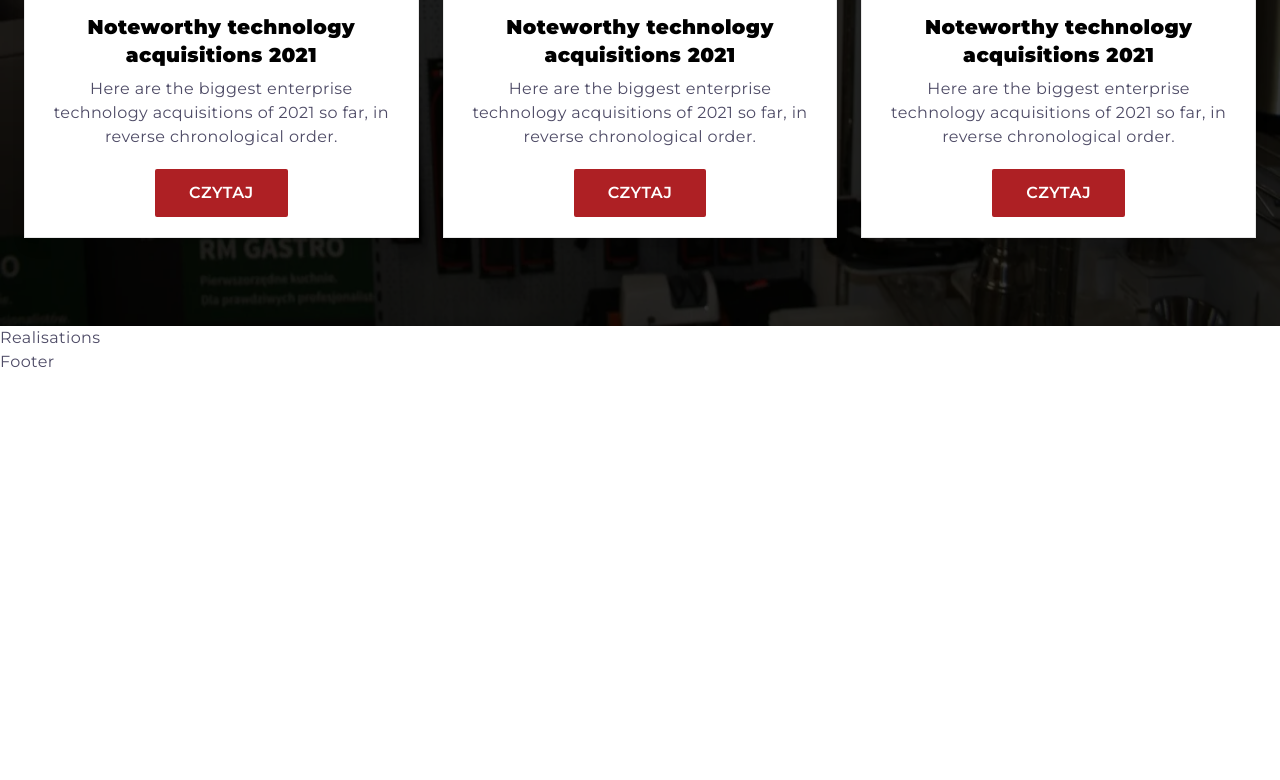
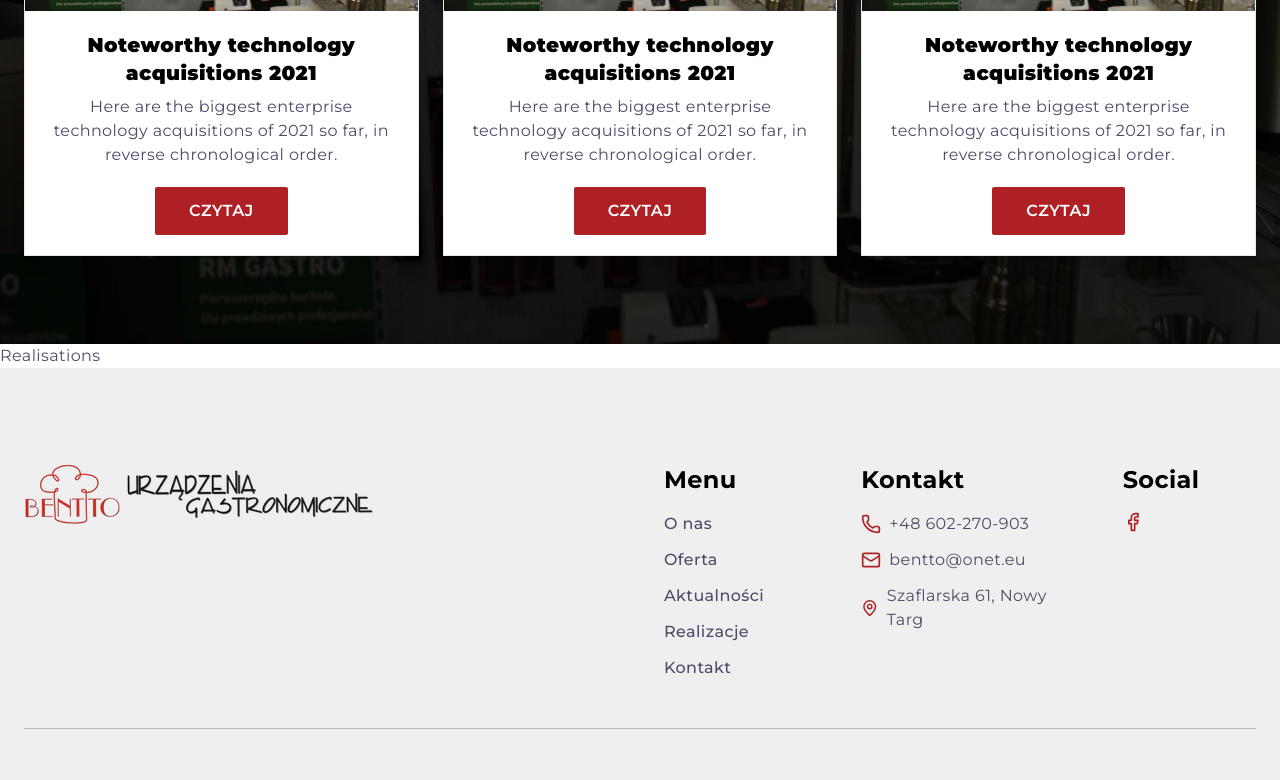
Before and after one commit to marekgacekdev45/bentto, a Next.js app: page / in a window 1280 px wide. Shown: the part 4456-5236 px from the top of the page. Before the commit the page ends 4830 px from the top, so only its background shows below. Built offline with nearby package versions, Linux system fonts and the light colour scheme.

Commit message:
create footer

```diff
--- a/components/brands-marquee.tsx
+++ b/components/brands-marquee.tsx
@@ -42,7 +42,7 @@ const brands = [
 
 const BrandsMarquee = () => {
 	return (
-		<Marquee autoFill  className='py-6'>
+		<Marquee autoFill  className='py-12'>
 			{brands.map(brand => (
 				<Image
 					key={brand.name}
@@ -52,7 +52,7 @@ const BrandsMarquee = () => {
 					alt={`logo firrmy ${brand.name}`}
 					quality={50}
 
-                     className='w-[100px] sm:w-[150px] md:w-[200px] h-[70px] sm:h-[75px] md:h-[100px] object-contain mx-4 md:mx-6'
+                     className='w-[100px]  h-[70px]  object-contain mx-4 md:mx-6'
 				/>
 			))}
 		</Marquee>
--- a/components/footer.tsx
+++ b/components/footer.tsx
@@ -1,9 +1,113 @@
-import React from 'react'
+import Logo from '@/public/logo.webp'
+import { Facebook, Mail, MapPin, Phone } from 'lucide-react'
+import Image from 'next/image'
+import Link from 'next/link'
 
 const Footer = () => {
-  return (
-    <div>Footer</div>
-  )
+	const currentYear = new Date().getFullYear()
+	return (
+		<footer className='bg-primary-600 shadow-lg pt-16 lg:pt-24 pb-12'>
+			<div className='wrapper !max-w-screen-xl space-y-12'>
+				<div className='flex flex-col lg:flex-row gap-12'>
+					<div className='lg:w-[40%] xl:w-1/2 mx-auto'>
+						<Link href='/'>
+							<Image src={Logo} alt='logo' />
+						</Link>
+					</div>
+					<div className='lg:w-[60%] xl:w-1/2  flex flex-col sm:flex-row justify-center items-center sm:items-start sm:justify-between gap-6 sm:gap-0'>
+						<div className='w-1/3 text-center sm:text-left'>
+							<h2 className='text-2xl font-bold text-black mb-4'>Menu</h2>
+							<ul className='flex flex-col justify-center items-center sm:justify-start sm:items-start gap-3'>
+								<li>
+									<Link href='/#o-nas' className='link-hover font-medium'>
+										O nas
+									</Link>
+								</li>
+								<li>
+									<Link href='/#oferta' className='link-hover font-medium'>
+										Oferta
+									</Link>
+								</li>
+								<li>
+									<Link href='/aktualnosci' className='link-hover font-medium'>
+										Aktualności
+									</Link>
+								</li>
+								<li>
+									<Link href='/realizacje' className='link-hover font-medium'>
+										Realizacje
+									</Link>
+								</li>
+								<li>
+									<Link href='/kontakt' className='link-hover font-medium'>
+										Kontakt
+									</Link>
+								</li>
+							</ul>
+						</div>
+
+						<div className='w-1/3 text-center sm:text-left'>
+							<h2 className='text-2xl font-bold text-black mb-4'>Kontakt</h2>
+							<ul className='flex flex-col justify-center items-center sm:justify-start sm:items-start gap-3'>
+								<li>
+									<Link href='tel:+48602270903' className='topbar_link group !p-0' aria-label='Zadzwoń'>
+										<Phone className='topbar_link-icon' />
+										<span className=' topbar_link-text link-hover--group '>+48 602-270-903</span>
+									</Link>
+								</li>
+								<li>
+									<Link href='mailto:bentto@onet.eu' className='topbar_link group !p-0' aria-label='Napisz'>
+										<Mail className='topbar_link-icon ' />
+										<span className=' topbar_link-text link-hover--group'>bentto@onet.eu</span>
+									</Link>
+								</li>
+								<li>
+									<Link
+										href='https://maps.app.goo.gl/LpyzjWDadgucufKh8'
+										target='_blank'
+										rel='noreferrer nofollow'
+										className='topbar_link group !p-0'
+										aria-label='Zobacz adres'>
+										<MapPin className='topbar_link-icon' />
+										<span className='topbar_link-text link-hover--group'>Szaflarska 61, Nowy Targ</span>
+									</Link>
+								</li>
+							</ul>
+						</div>
+
+						<div className='w-1/3 sm:pl-16 text-center sm:text-left'>
+							<h2 className='text-2xl font-bold text-black mb-4'>Social </h2>
+							<ul className='flex flex-col justify-center items-center sm:justify-start sm:items-start gap-3 '>
+								<li>
+									<Link
+										href='https://facebook.com/benttont'
+										aria-label='facebook'
+										rel='noreferrer nofollow'
+										target='_blank'>
+										<Facebook className='topbar_link-icon group-hover:scale-105 duration-300' />
+									</Link>
+								</li>
+							</ul>
+						</div>
+					</div>
+				</div>
+				<hr className='border-primary-800' />
+
+				<div className='flex  flex-col sm:flex-row justify-center items-center sm:items-start sm:justify-between gap-2 sm:gap-0'>
+					<p>
+						© <span>{currentYear}</span> Bentto
+					</p>
+
+					<div className='flex gap-2'>
+						<p>Hand coded by </p>
+						<Link href='https://marekgacekdev.pl' target='_blank' className='link-hover font-medium'>
+							Marek Gacek
+						</Link>
+					</div>
+				</div>
+			</div>
+		</footer>
+	)
 }
 
 export default Footer
--- a/components/topbar.tsx
+++ b/components/topbar.tsx
@@ -50,6 +50,7 @@ const Topbar = () => {
 						<span className='topbar_link-text link-hover--group'>Szaflarska 61, Nowy Targ</span>
 					</Link>
 				</li>
+
 			</ul>
 		</div>
 	)
```
